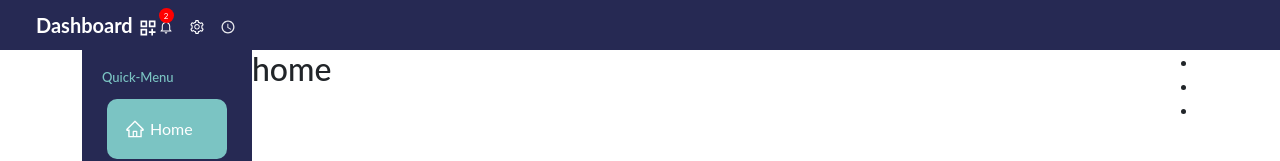
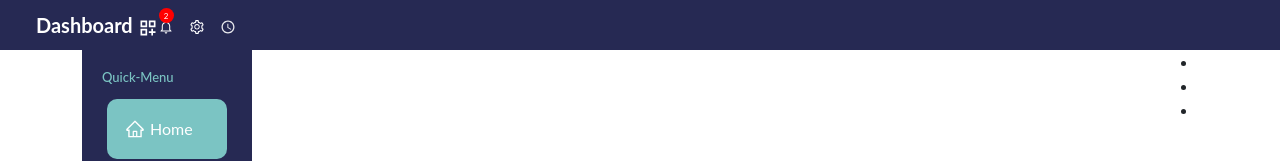
Before and after one commit to danuvia27/dashboard2, a React (Create React App) app in the folder client/: page / in a window 1280 px wide. Shown: the top 161 px of the page. Built offline with nearby package versions, Linux system fonts and the light colour scheme; no server answers.

Commit message:
Updated Home.js

```diff
--- a/client/src/pages/Home.js
+++ b/client/src/pages/Home.js
@@ -3,7 +3,7 @@ import "./home.css";
 export default function Home() {
   return (
     <div className="home">
-      <h2> home</h2>
+      <h2></h2>
     </div>
   );
 }
```
